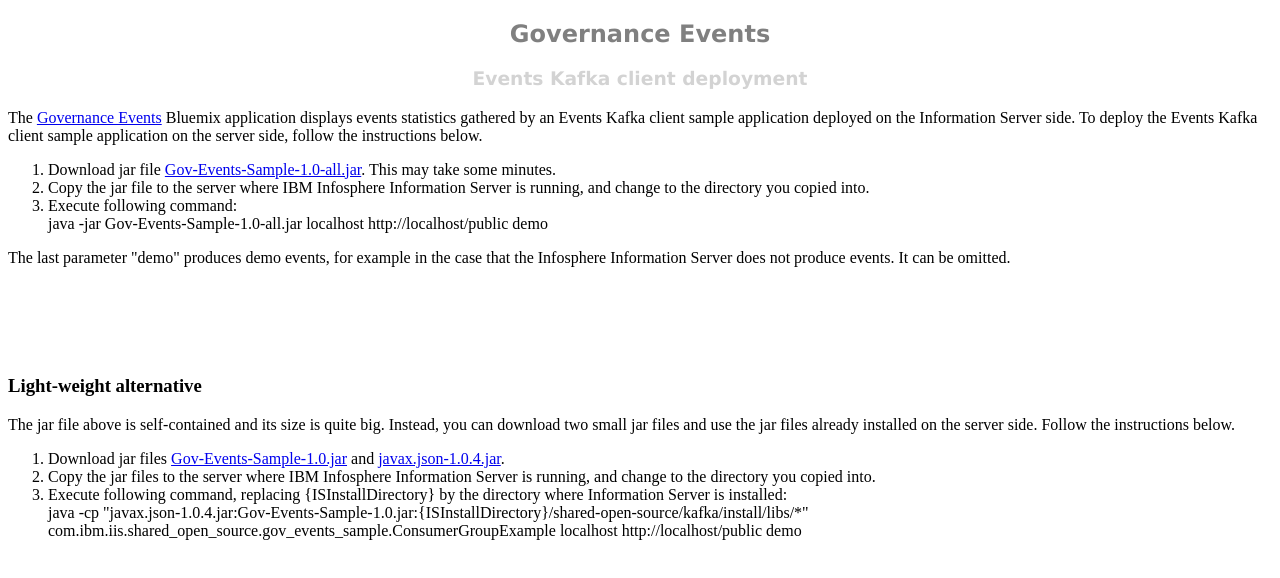
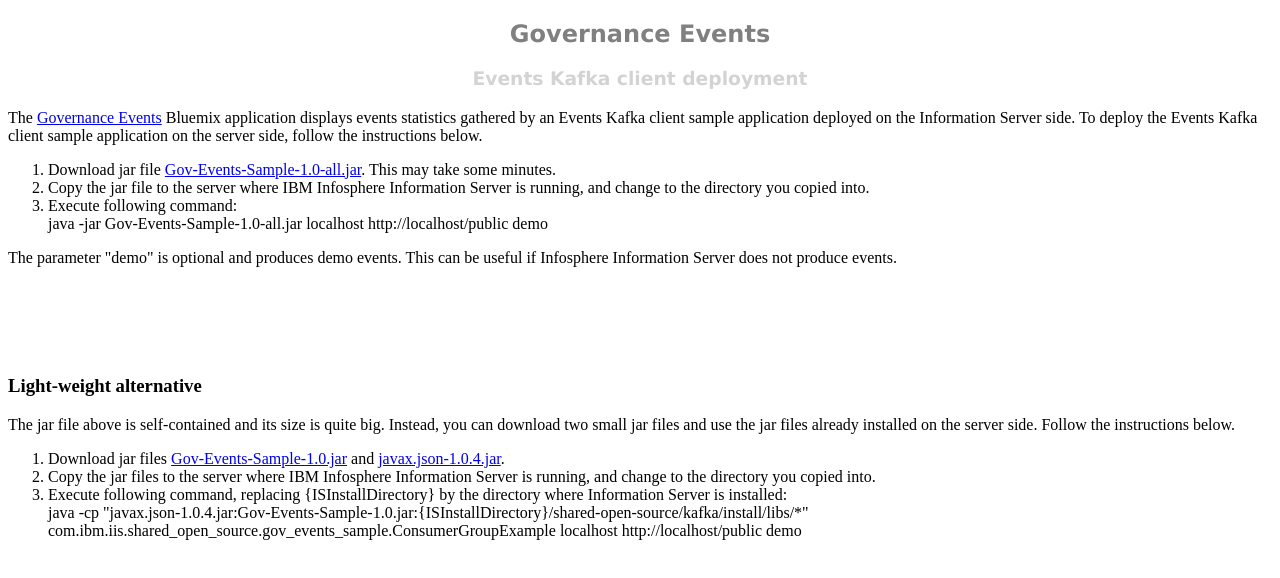
Before and after one commit to grassmik/governance-events, a website: page public/deploy.html in a window 1280 px wide. Drawn offline with Linux system fonts and the light colour scheme.

Commit message:
updated deploy html

```diff
--- a/public/deploy.html
+++ b/public/deploy.html
@@ -1,7 +1,7 @@
 <!DOCTYPE html>
 <html>
    <head>
-      <title>Gov-Events-Sample Kafka client deployment</title>
+      <title>Downloading and Running the Kafka Client sample</title>
    </head>
    <body bgcolor="#FFFFFF">
       <H2 align='center'><font face="verdana" color="gray">Governance Events</font></H2>
@@ -14,7 +14,7 @@
             <li>Copy the jar file to the server where IBM Infosphere Information Server is running, and change to the directory you copied into.</li>
             <li>Execute following command:<br/>java -jar Gov-Events-Sample-1.0-all.jar localhost <a id="base_url1"></a> demo</li>
          </ol>
-         The last parameter "demo" produces demo events, for example in the case that the Infosphere Information Server does not produce events. It can be omitted.
+         The parameter "demo" is optional and produces demo events. This can be useful if Infosphere Information Server does not produce events.
       </div>
       <br/><br/>
       <div>
```
